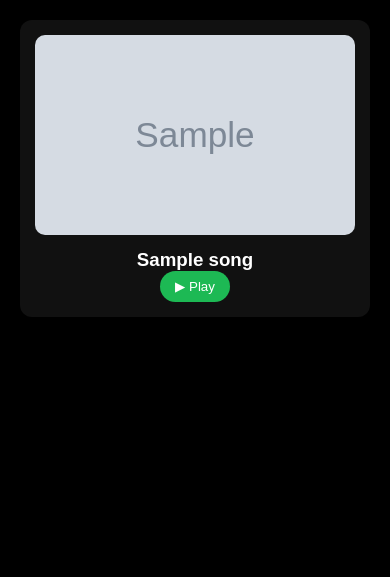
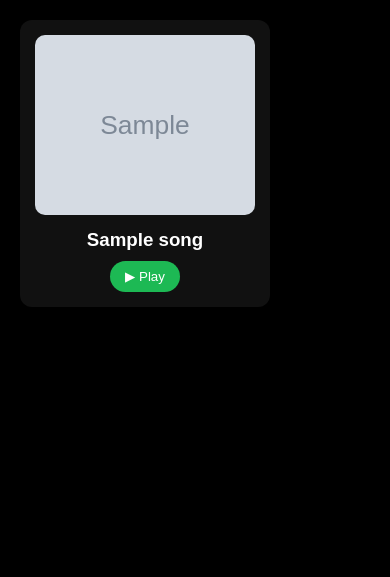
Before and after one commit to peekd0059-droid/music--website, a Flask app: page / in a window 390 px wide. Shown: the part 62-639 px from the top of the page. Run offline with Flask 3, Linux system fonts and the light colour scheme; tables that the repository leaves empty hold one stand-in row (values such as "Sample post"); grey boxes marked "Sample" are stand-in pictures.

Commit message:
FINAL UI FIX (no stretch + responsive)

```diff
--- a/static/css/style.css
+++ b/static/css/style.css
@@ -12,7 +12,7 @@
     font-family:Arial, sans-serif;
 }
 
-/* ===== APP LAYOUT ===== */
+/* ===== APP ===== */
 .app{
     display:flex;
 }
@@ -51,13 +51,13 @@
 /* ===== TOPBAR ===== */
 .topbar{
     padding:20px;
-    background:#000;
 }
 
 /* ===== GRID ===== */
 .songs-container{
     display:grid;
-    grid-template-columns: repeat(auto-fit, minmax(200px,1fr));
+    grid-template-columns: repeat(auto-fit, minmax(200px, 250px));
+    justify-content:center;
     gap:25px;
     padding:20px;
 }
@@ -69,6 +69,8 @@
     border-radius:12px;
     text-align:center;
     transition:0.3s;
+    width:100%;
+    max-width:250px;
 }
 
 .card:hover{
@@ -76,12 +78,17 @@
     background:#1a1a1a;
 }
 
-/* ===== IMAGE ===== */
+/* ===== IMAGE (FIXED) ===== */
 .cover{
     width:100%;
-    height:180px;
+    height:150px;   /* 🔥 FIXED HEIGHT */
     object-fit:cover;
     border-radius:10px;
+    margin-bottom:10px;
+}
+
+/* ===== TEXT ===== */
+.card h3{
     margin-bottom:10px;
 }
 
@@ -109,9 +116,7 @@
     width:95%;
 }
 
-/* ========================= */
-/* 📱 MOBILE */
-/* ========================= */
+/* ===== MOBILE ===== */
 @media(max-width:768px){
 
     .sidebar{
@@ -127,6 +132,6 @@
     }
 
     .cover{
-        height:200px;
+        height:180px;
     }
 }
--- a/templates/index.html
+++ b/templates/index.html
@@ -5,7 +5,7 @@
 
     <meta name="viewport" content="width=device-width, initial-scale=1.0">
 
-    <link rel="stylesheet" href="{{ url_for('static', filename='css/style.css', v=10) }}">
+    <link rel="stylesheet" href="{{ url_for('static', filename='css/style.css', v=20) }}">
 </head>
 
 <body>
@@ -23,16 +23,16 @@
         {% endif %}
     </div>
 
-    <!-- MAIN CONTENT -->
+    <!-- MAIN -->
     <div class="main">
 
-        <!-- TOP BAR (mobile + desktop) -->
         <div class="topbar">
             <h3>Discover Music</h3>
         </div>
 
         <!-- SONG GRID -->
         <div class="songs-container">
+
         {% for song in songs %}
         <div class="card">
 
@@ -44,6 +44,7 @@
 
         </div>
         {% endfor %}
+
         </div>
 
     </div>
```
Lines whose indentation alone changed are shown as unchanged.
